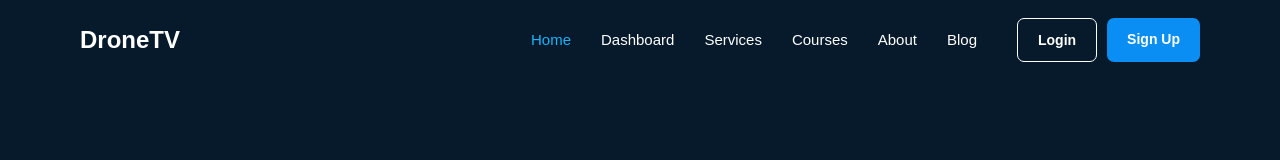
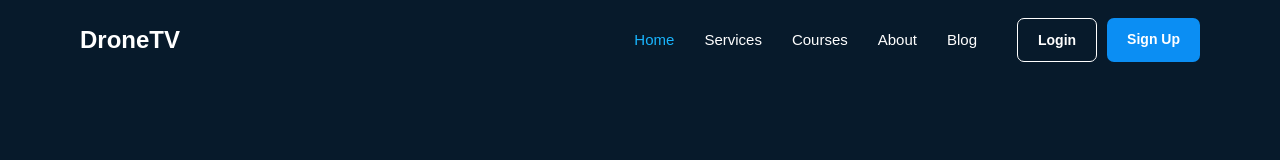
Before and after one commit to divya-tamboli/UIUX_Frontend_Task_Divya_Tamboli, a plain HTML site: page index.html in a window 1280 px wide. Shown: the top 160 px of the page. Drawn offline with Linux system fonts and the light colour scheme; files whose address does not match are found by name.

Commit message:
Update index.html

```diff
--- a/index.html
+++ b/index.html
@@ -21,10 +21,6 @@
       <ul class="nav-links">
         <li>
           <a href="index.html" class="active">Home</a>
-        </li>
-
-        <li>
-          <a href="dashboard.html">Dashboard</a>
         </li>
 
         <li>
```
